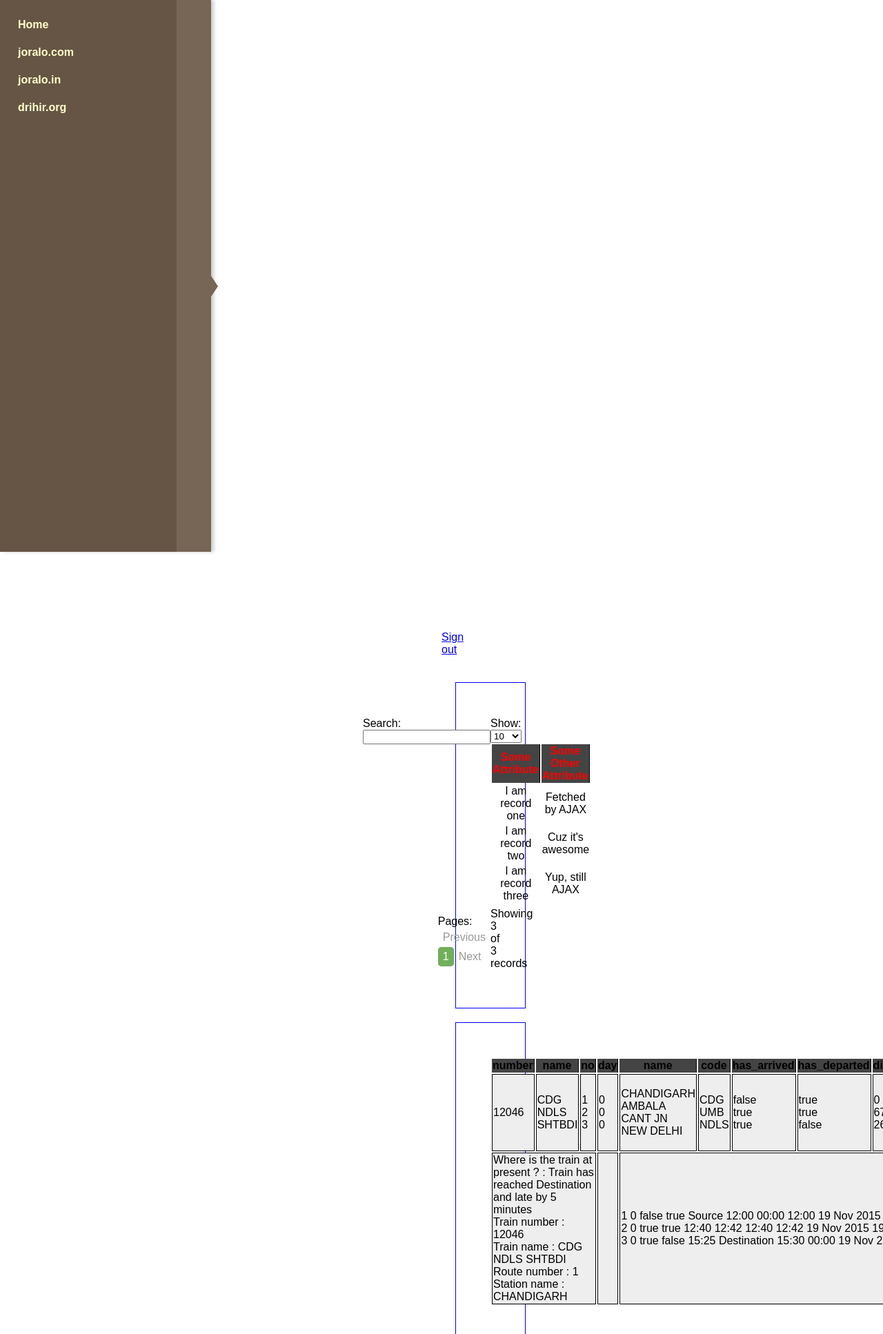
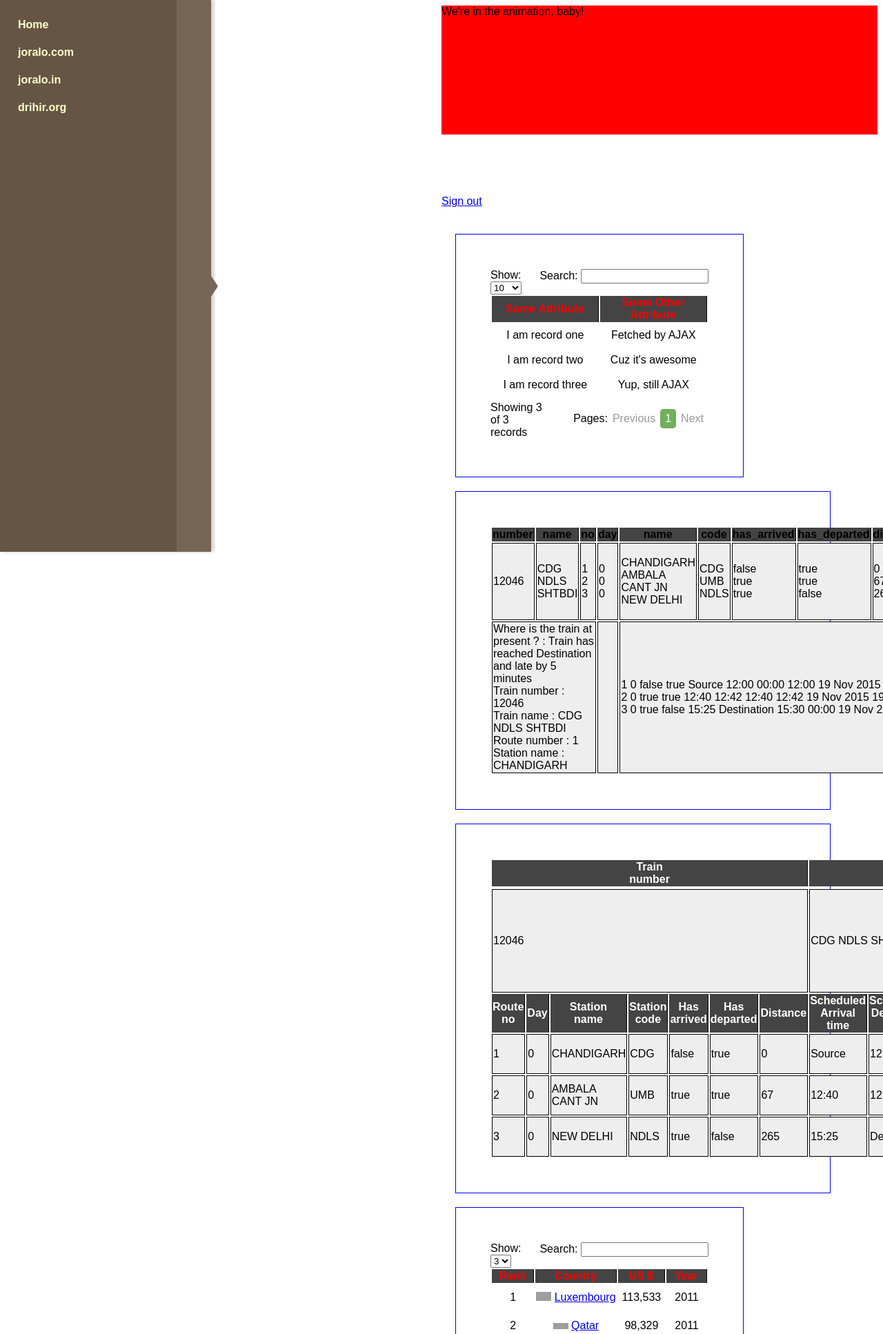
Before and after one commit to Deegit/Deegit.github.io, a PHP site: page / in a window 1280 px wide; the page is wider, and only the part inside the window is pictured. Shown: the top 1934 px of that part at 69% size. Run offline with PHP 8.4, Linux system fonts and the light colour scheme; some libraries are stand-ins or nearby versions; grey boxes are pictures that could not be loaded.

Commit message:
Update styles.css

```diff
--- a/styles.css
+++ b/styles.css
@@ -4,7 +4,7 @@ body
 	font-family: sans-serif;
 	font-size: 100%;
 	padding: 0;
-	margin: 50%;
+	margin-left: 50%;
 	/*color: #333;
 	background-color: #221;*/
 }
```
